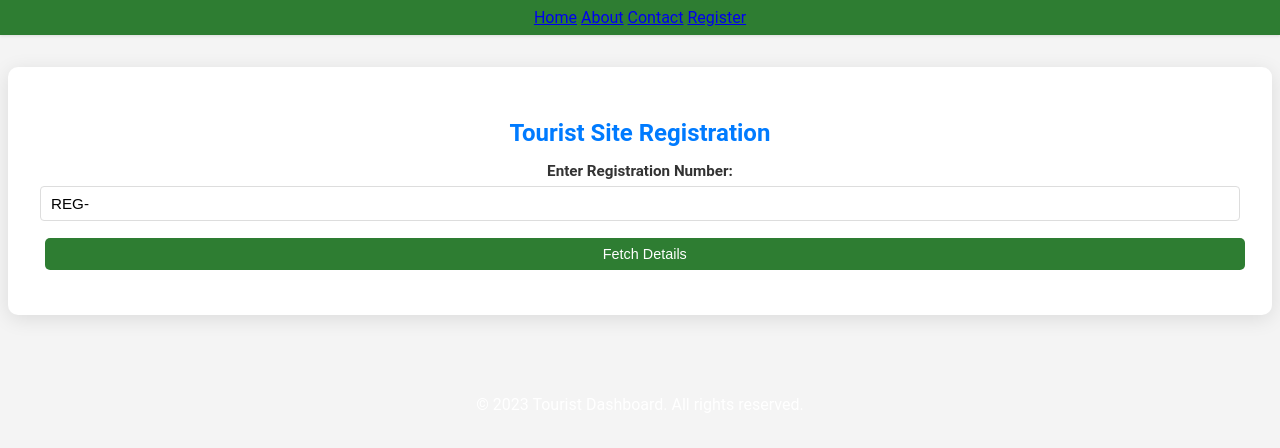
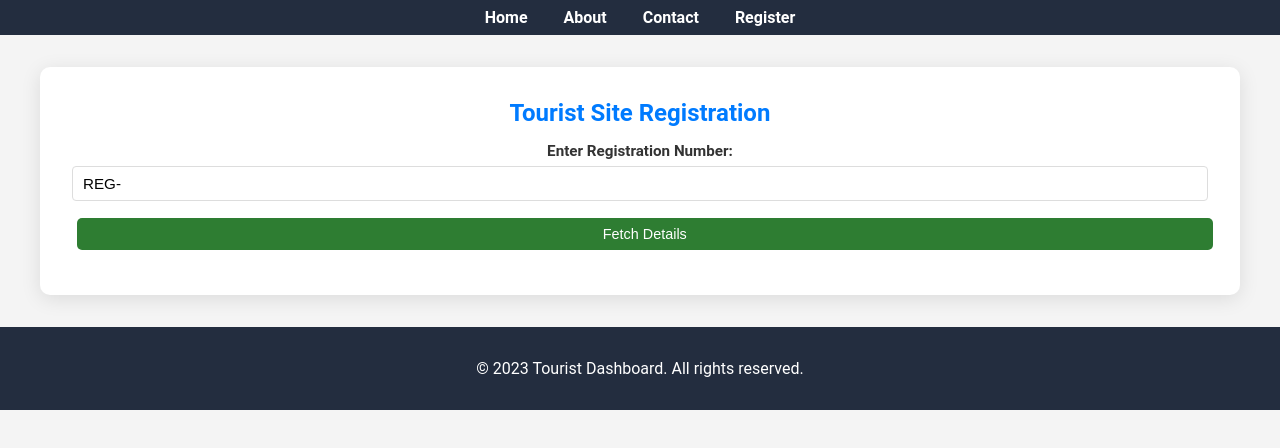
Before and after one commit to leonor014/SagadaRegistrationSystem, a plain HTML site: page user/registration-per-site/index.html in a window 1280 px wide. Drawn offline with Linux system fonts and the light colour scheme.

Commit message:
updated css to user files

```diff
--- a/about/styles.css
+++ b/about/styles.css
@@ -48,7 +48,7 @@ body {
 
 /* Sticky Navigation Bar */
 nav {
-    background-color: #2e7d32; /* Green color matching SDG theme */
+    background-color: var(--dark); /* Green color matching SDG theme */
     padding: 0.5rem 1rem;
     text-align: center;
     position: sticky;
@@ -63,6 +63,7 @@ nav a {
     font-weight: bold;
     font-size: 1rem;
 }
+
 
 nav a:hover {
     text-decoration: underline;
--- a/contact/styles.css
+++ b/contact/styles.css
@@ -81,7 +81,7 @@ body {
 
 /* Sticky Navigation Bar */
 nav {
-    background-color: #2e7d32; /* Green color matching SDG theme */
+    background-color: var(--dark); /* Green color matching SDG theme */
     padding: 0.5rem 1rem;
     text-align: center;
     position: sticky;
@@ -96,6 +96,7 @@ nav a {
     font-weight: bold;
     font-size: 1rem;
 }
+
 
 nav a:hover {
     text-decoration: underline;
--- a/user/register/style.css
+++ b/user/register/style.css
@@ -1,4 +1,23 @@
 /* General Styles */
+:root {
+    --primary: #2e7d32;
+    --primary-dark: #1b5e20;
+    --primary-light: #4caf50;
+    --secondary: #ff6b35;
+    --accent: #ffd166;
+    --dark: #232D3F;
+    --light: #f8f9fa;
+    --gray: #6c757d;
+    --text: #333333;
+}
+
+* {
+    margin: 0;
+    padding: 0;
+    box-sizing: border-box;
+}
+
+
 body {
     font-family: Arial, sans-serif;
     margin: 0;
@@ -10,14 +29,15 @@
     box-sizing: border-box;
 }
 
+
 /* Sticky Navigation Bar */
 nav {
-            background-color: #2e7d32;
+    background-color: var(--dark); /* Green color matching SDG theme */
     padding: 0.5rem 1rem;
     text-align: center;
     position: sticky;
     top: 0;
-            z-index: 1000;
+    z-index: 1000; /* Ensure it stays above other content */
 }
 
 nav a {
@@ -27,6 +47,7 @@
     font-weight: bold;
     font-size: 1rem;
 }
+
 
 /* Form Container */
 .container {
--- a/user/registration-per-site/style.css
+++ b/user/registration-per-site/style.css
@@ -1,4 +1,23 @@
 /* General Styles */
+:root {
+    --primary: #2e7d32;
+    --primary-dark: #1b5e20;
+    --primary-light: #4caf50;
+    --secondary: #ff6b35;
+    --accent: #ffd166;
+    --dark: #232D3F;
+    --light: #f8f9fa;
+    --gray: #6c757d;
+    --text: #333333;
+}
+
+* {
+    margin: 0;
+    padding: 0;
+    box-sizing: border-box;
+}
+
+
 html {
     scroll-behavior: smooth;
 }
@@ -15,14 +34,22 @@ body {
 
 /* Navigation Bar */
 nav {
-    background-color: #2e7d32;
+    background-color: var(--dark); /* Green color matching SDG theme */
     padding: 0.5rem 1rem;
     text-align: center;
     position: sticky;
     top: 0;
-    z-index: 1000;
-    box-shadow: 0 1px 3px rgba(0,0,0,0.1);
+    z-index: 1000; /* Ensure it stays above other content */
 }
+
+nav a {
+    color: white;
+    text-decoration: none;
+    margin: 0 1rem;
+    font-weight: bold;
+    font-size: 1rem;
+}
+
 
 nav ul {
       margin: 0;
--- a/user/reviews/style.css
+++ b/user/reviews/style.css
@@ -1,3 +1,22 @@
+:root {
+    --primary: #2e7d32;
+    --primary-dark: #1b5e20;
+    --primary-light: #4caf50;
+    --secondary: #ff6b35;
+    --accent: #ffd166;
+    --dark: #232D3F;
+    --light: #f8f9fa;
+    --gray: #6c757d;
+    --text: #333333;
+}
+
+* {
+    margin: 0;
+    padding: 0;
+    box-sizing: border-box;
+}
+
+
 body {
     font-family: Arial, sans-serif;
     background-color: #3b86f5;
@@ -112,9 +131,10 @@ input[type="file"] {
 .delete-btn:hover {
     background-color: #c82333;
 }
+
 /* Sticky Navigation Bar */
 nav {
-    background-color: #2e7d32; /* Green color matching SDG theme */
+    background-color: var(--dark); /* Green color matching SDG theme */
     padding: 0.5rem 1rem;
     text-align: center;
     position: sticky;
@@ -129,6 +149,8 @@ nav a {
     font-weight: bold;
     font-size: 1rem;
 }
+
+
 #displayRatingStars {
     font-size: 24px;
     color: gold; /* Color for filled stars */
@@ -205,12 +227,24 @@ nav a {
 }
 /* Footer */
 footer {
-    background-color: #2e7d32; /* Green color matching SDG theme */
+    background: var(--dark);
     color: white;
     text-align: center;
-    padding: 1rem;
-    font-size: 0.9rem;
+    padding: 2rem;
+    font-size: 1rem;
 }
+
+.social-icons {
+    margin: 0.8rem 0;
+}
+
+.social-icons a {
+    color: white;
+    font-size: 1.3rem; /* Reduced from 1.5rem */
+    margin: 0 8px;
+    transition: all 0.3s ease;
+}
+
 html {
     scroll-behavior: smooth;
 }
--- a/user/tourist-spots/style.css
+++ b/user/tourist-spots/style.css
@@ -1,3 +1,23 @@
+
+:root {
+    --primary: #2e7d32;
+    --primary-dark: #1b5e20;
+    --primary-light: #4caf50;
+    --secondary: #ff6b35;
+    --accent: #ffd166;
+    --dark: #232D3F;
+    --light: #f8f9fa;
+    --gray: #6c757d;
+    --text: #333333;
+}
+
+* {
+    margin: 0;
+    padding: 0;
+    box-sizing: border-box;
+}
+
+
 body {
     font-family: Arial, sans-serif;
     margin: 0;
@@ -113,6 +133,7 @@ nav a {
     font-size: 1rem;
 }
 
+
 /* Footer - Enhanced */
 footer {
     background: var(--dark);
```
Lines whose indentation alone changed are shown as unchanged.
